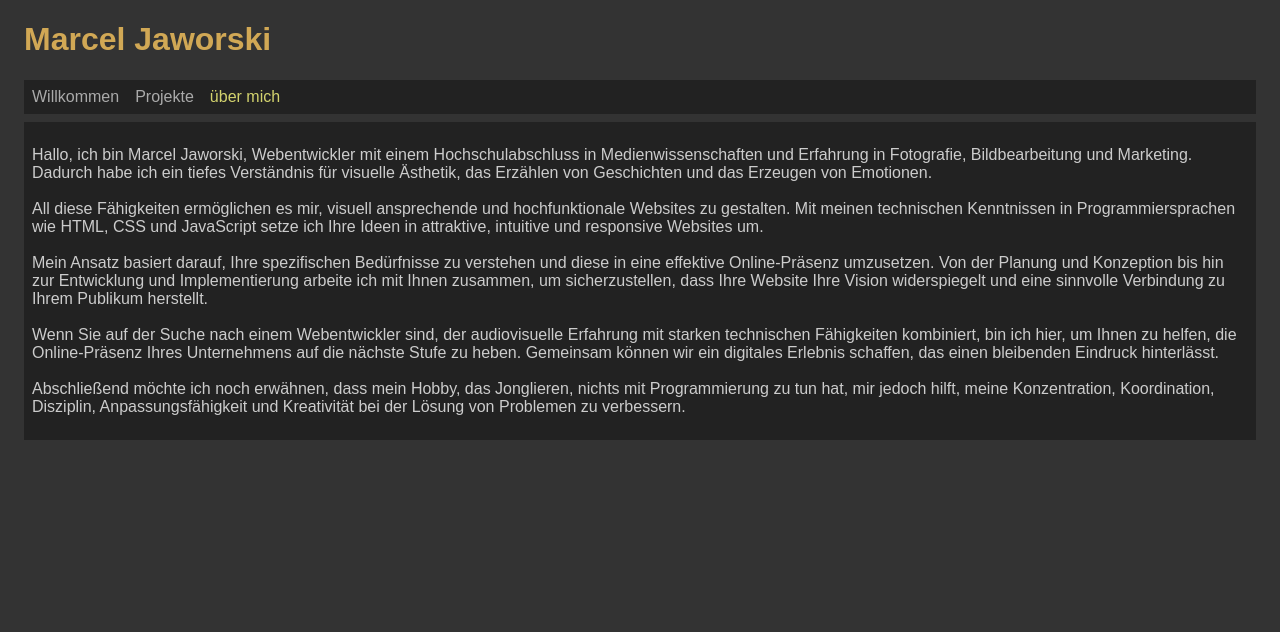
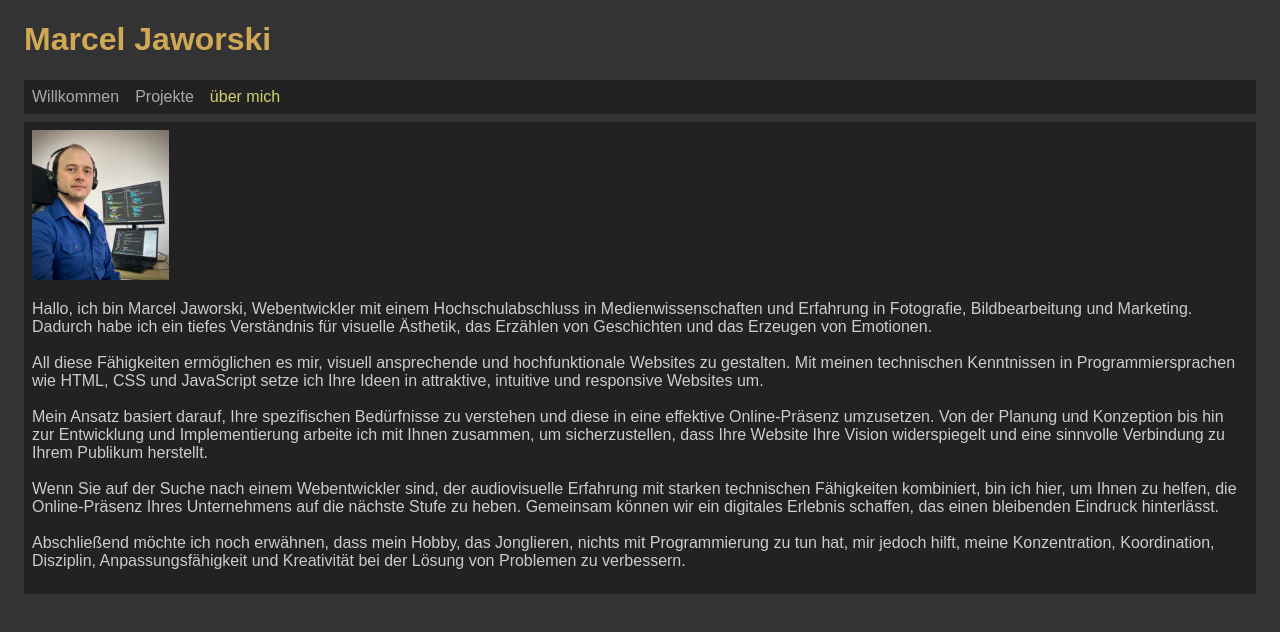
Before and after one commit to marceljaworski/portfolio, a React (Vite) app: page /about in a window 1280 px wide. Shown: the top 632 px of the page. Built offline with nearby package versions, Linux system fonts and the light colour scheme.

Commit message:
static avatar image

```diff
--- a/src/App.scss
+++ b/src/App.scss
@@ -28,4 +28,8 @@ body {
 		padding: .5rem;
 		// color: #aaa;
 	}
+	.avatar {
+		height: 150px;
+	}
+
 }
--- a/src/pages/PageAbout.tsx
+++ b/src/pages/PageAbout.tsx
@@ -1,7 +1,9 @@
+import avatar from "../images/profil-bild.jpg";
 export const PageAbout = () => {
 	return (
 		<>
 			<div className="paragraph">
+				<img src={avatar} alt="Avatar" className="avatar"></img>
 				<p>
 					Hallo, ich bin Marcel Jaworski, Webentwickler mit einem Hochschulabschluss in Medienwissenschaften und Erfahrung in Fotografie, Bildbearbeitung und Marketing. Dadurch habe ich ein tiefes Verständnis für visuelle Ästhetik, das Erzählen von Geschichten und das Erzeugen von Emotionen.<br/><br/>
 					All diese Fähigkeiten ermöglichen es mir, visuell ansprechende und hochfunktionale Websites zu gestalten. Mit meinen technischen Kenntnissen in Programmiersprachen wie HTML, CSS und JavaScript setze ich Ihre Ideen in attraktive, intuitive und responsive Websites um.<br/><br/>
```
Also changed, not shown: src/images/profil-bild.jpg (added).
